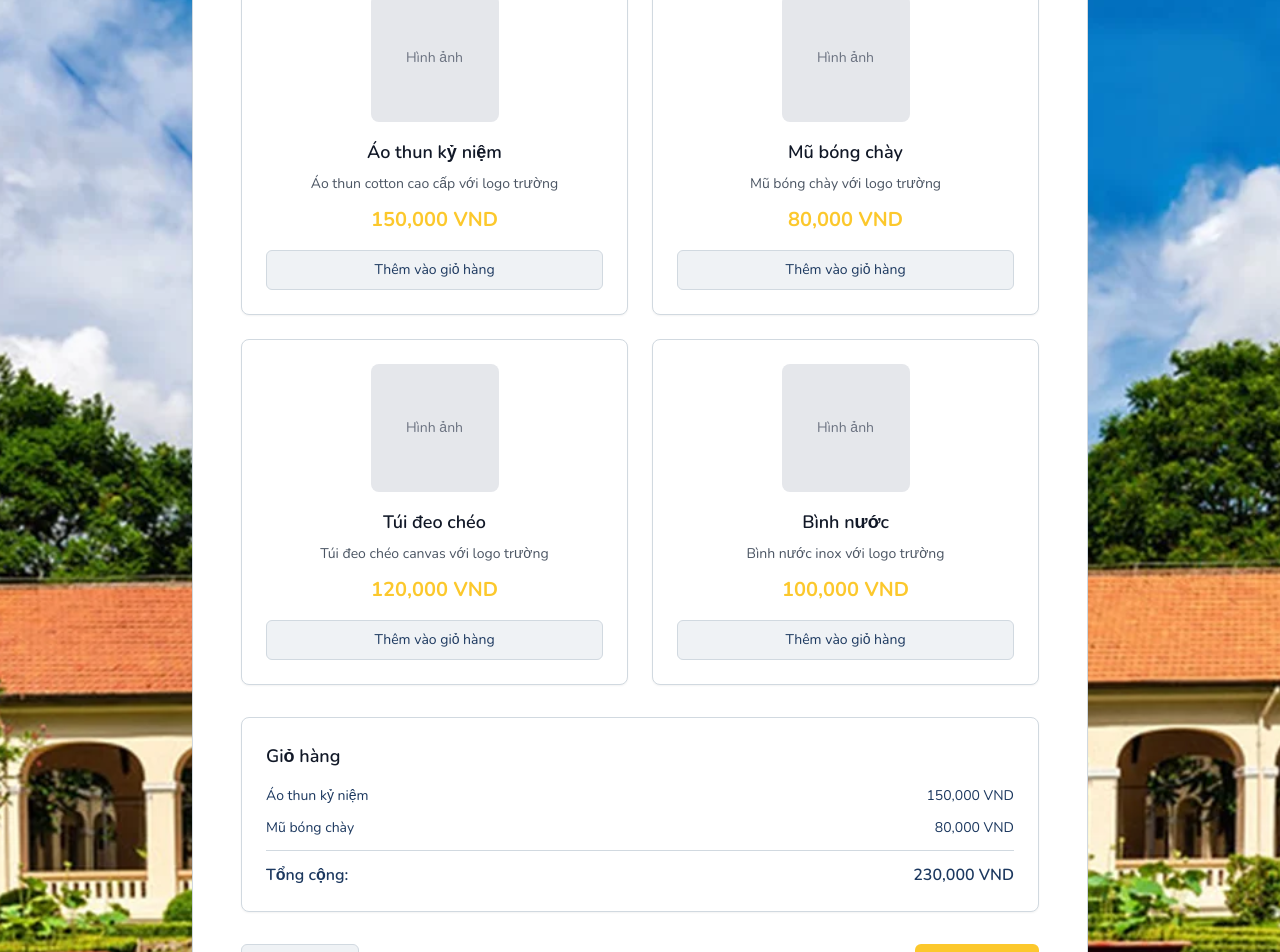
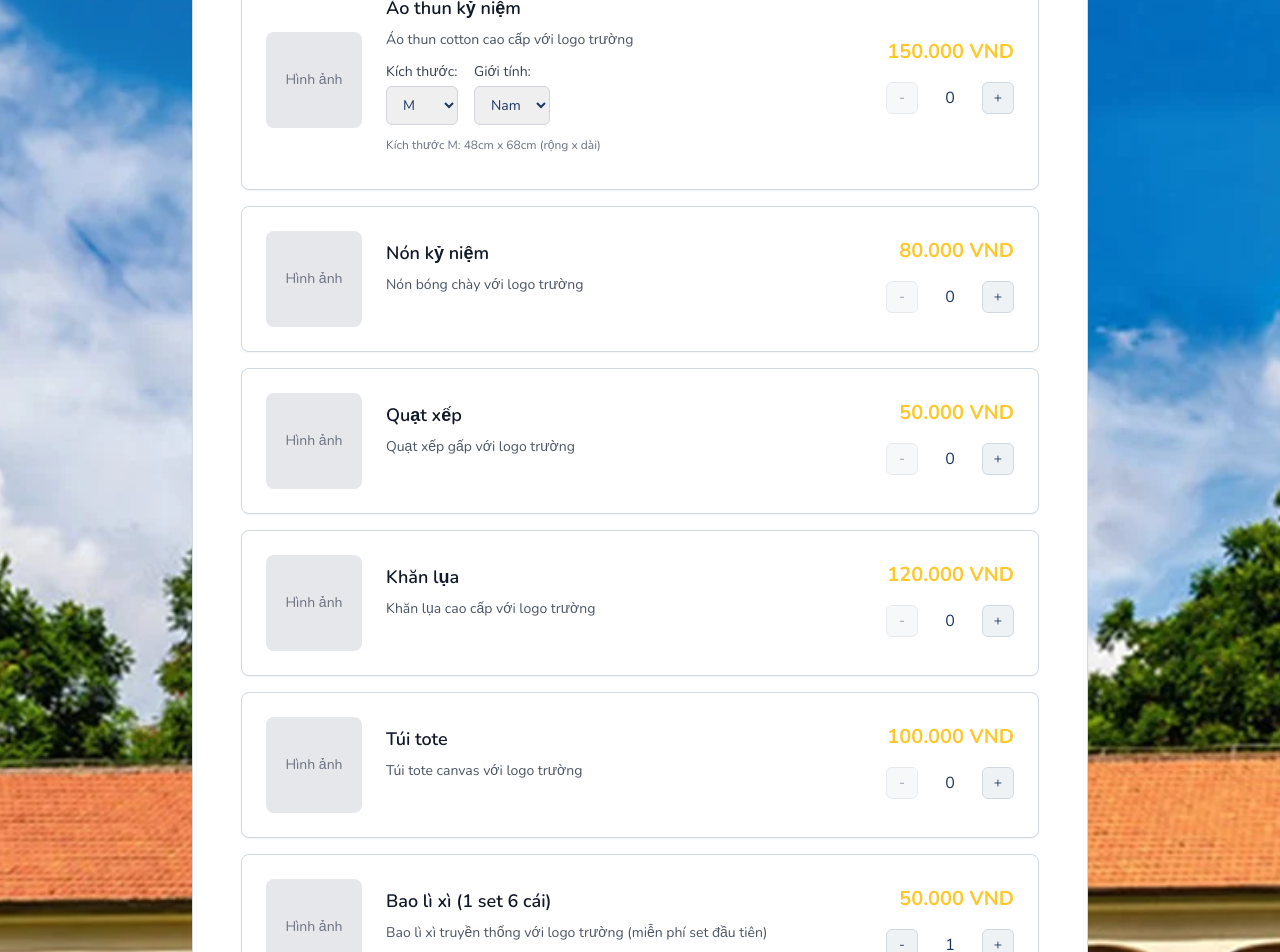
Before and after one commit to ChubbyCub/hs-reunion, a Next.js app: page /merchandise in a window 1280 px wide. Shown: the part 360-1312 px from the top of the page. Built offline with nearby package versions, Linux system fonts and the light colour scheme.

Commit message:
Added merchandise page

```diff
--- a/src/app/(steps)/merchandise/page.tsx
+++ b/src/app/(steps)/merchandise/page.tsx
@@ -5,44 +5,128 @@ import { Button } from "@/components/ui/button";
 import { Card, CardContent } from "@/components/ui/card";
 import { useRouter } from "next/navigation";
 import { useTranslations } from 'next-intl';
+import { useState } from 'react';
+
+interface MerchandiseItem {
+  id: string;
+  name: string;
+  description: string;
+  price: number;
+  defaultQuantity: number;
+  sizes?: string[];
+  selectedSize?: string;
+  genders?: string[];
+  selectedGender?: string;
+  quantity: number;
+}
 
 export default function MerchandisePage() {
   const router = useRouter();
   const { setStep } = useAppStore();
   const t = useTranslations('Stepper');
 
-  const merchandiseItems = [
+  const [merchandiseItems, setMerchandiseItems] = useState<MerchandiseItem[]>([
     {
-      id: 1,
+      id: "tshirt",
       name: "Áo thun kỷ niệm",
       description: "Áo thun cotton cao cấp với logo trường",
-      price: "150,000 VND",
-      image: "/placeholder-tshirt.jpg"
+      price: 150000,
+      defaultQuantity: 0,
+      sizes: ["S", "M", "L", "XL", "XXL", "3XL", "4XL"],
+      selectedSize: "M",
+      genders: ["Nam", "Nữ"],
+      selectedGender: "Nam",
+      quantity: 0
     },
     {
-      id: 2,
-      name: "Mũ bóng chày",
-      description: "Mũ bóng chày với logo trường",
-      price: "80,000 VND",
-      image: "/placeholder-cap.jpg"
+      id: "hat",
+      name: "Nón kỷ niệm",
+      description: "Nón bóng chày với logo trường",
+      price: 80000,
+      defaultQuantity: 0,
+      quantity: 0
     },
     {
-      id: 3,
-      name: "Túi đeo chéo",
-      description: "Túi đeo chéo canvas với logo trường",
-      price: "120,000 VND",
-      image: "/placeholder-bag.jpg"
+      id: "fan",
+      name: "Quạt xếp",
+      description: "Quạt xếp gấp với logo trường",
+      price: 50000,
+      defaultQuantity: 0,
+      quantity: 0
     },
     {
-      id: 4,
-      name: "Bình nước",
-      description: "Bình nước inox với logo trường",
-      price: "100,000 VND",
-      image: "/placeholder-bottle.jpg"
+      id: "scarf",
+      name: "Khăn lụa",
+      description: "Khăn lụa cao cấp với logo trường",
+      price: 120000,
+      defaultQuantity: 0,
+      quantity: 0
+    },
+    {
+      id: "tote",
+      name: "Túi tote",
+      description: "Túi tote canvas với logo trường",
+      price: 100000,
+      defaultQuantity: 0,
+      quantity: 0
+    },
+    {
+      id: "redEnvelope",
+      name: "Bao lì xì (1 set 6 cái)",
+      description: "Bao lì xì truyền thống với logo trường (miễn phí set đầu tiên)",
+      price: 50000,
+      defaultQuantity: 1,
+      quantity: 1
     }
-  ];
+  ]);
+
+  const updateQuantity = (id: string, newQuantity: number) => {
+    setMerchandiseItems(items =>
+      items.map(item =>
+        item.id === id
+          ? { ...item, quantity: Math.max(0, newQuantity) }
+          : item
+      )
+    );
+  };
+
+  const updateSize = (id: string, newSize: string) => {
+    setMerchandiseItems(items =>
+      items.map(item =>
+        item.id === id
+          ? { ...item, selectedSize: newSize }
+          : item
+      )
+    );
+  };
+
+  const updateGender = (id: string, newGender: string) => {
+    setMerchandiseItems(items =>
+      items.map(item =>
+        item.id === id
+          ? { ...item, selectedGender: newGender }
+          : item
+      )
+    );
+  };
+
+  const getTotalPrice = () => {
+    return merchandiseItems.reduce((total, item) => {
+      if (item.id === "redEnvelope") {
+        // First set is free, additional sets cost 50,000 VND each
+        const additionalSets = Math.max(0, item.quantity - 1);
+        return total + (item.price * additionalSets);
+      }
+      return total + (item.price * item.quantity);
+    }, 0);
+  };
+
+  const getSelectedItems = () => {
+    return merchandiseItems.filter(item => item.quantity > 0);
+  };
 
   const handleNext = () => {
+    // TODO: Save merchandise selections to store
     setStep(3);
     router.push("/donation");
   };
@@ -55,45 +139,115 @@ export default function MerchandisePage() {
   return (
     <div className="min-h-screen bg-white">
       <div className="container mx-auto px-4 py-8">
-        <div className="max-w-4xl mx-auto">
+        <div className="max-w-6xl mx-auto">
           {/* Header */}
           <div className="text-center mb-8">
             <h1 className="text-2xl font-title text-gray-900 mb-4">
               {t('merchandise')}
             </h1>
             <p className="mt-2 text-muted-foreground font-legalese">
-              Chọn các sản phẩm lưu niệm để đặt hàng. Bạn có thể chọn nhiều sản phẩm khác nhau.
+              Chọn các sản phẩm lưu niệm để đặt hàng. Bao lì xì sẽ được tặng kèm cho tất cả người tham dự.
             </p>
           </div>
 
-          {/* Merchandise Grid */}
-          <div className="grid grid-cols-1 md:grid-cols-2 lg:grid-cols-2 gap-6 mb-8">
+          {/* Merchandise Items - Row Layout */}
+          <div className="space-y-4 mb-8">
             {merchandiseItems.map((item) => (
               <Card key={item.id} className="hover:shadow-lg transition-shadow duration-200">
                 <CardContent className="p-6">
-                  <div className="text-center">
-                    <div className="w-32 h-32 mx-auto mb-4 bg-gray-200 rounded-lg flex items-center justify-center">
+                  <div className="flex items-center space-x-6">
+                    {/* Image Placeholder */}
+                    <div className="w-24 h-24 bg-gray-200 rounded-lg flex items-center justify-center flex-shrink-0">
                       <span className="text-gray-500 text-sm">Hình ảnh</span>
                     </div>
+
+                    {/* Item Details */}
+                    <div className="flex-1">
                       <h3 className="text-lg font-semibold text-gray-900 mb-2">
                         {item.name}
                       </h3>
                       <p className="text-gray-600 mb-3 text-sm">
                         {item.description}
                       </p>
+
+                                              {/* Size and Gender Selection for T-shirt */}
+                        <div className="flex space-x-4 mb-3">
+                          {item.sizes && (
+                            <div>
+                              <label className="block text-sm font-medium text-gray-700 mb-1">Kích thước:</label>
+                              <select
+                                value={item.selectedSize}
+                                onChange={(e) => updateSize(item.id, e.target.value)}
+                                className="px-3 py-2 border border-gray-300 rounded-md focus:outline-none focus:ring-2 focus:ring-blue-500 text-sm"
+                              >
+                                {item.sizes.map(size => (
+                                  <option key={size} value={size}>{size}</option>
+                                ))}
+                              </select>
+                            </div>
+                          )}
+
+                          {item.genders && (
+                            <div>
+                              <label className="block text-sm font-medium text-gray-700 mb-1">Giới tính:</label>
+                              <select
+                                value={item.selectedGender}
+                                onChange={(e) => updateGender(item.id, e.target.value)}
+                                className="px-3 py-2 border border-gray-300 rounded-md focus:outline-none focus:ring-2 focus:ring-blue-500 text-sm"
+                              >
+                                {item.genders.map(gender => (
+                                  <option key={gender} value={gender}>{gender}</option>
+                                ))}
+                              </select>
+                            </div>
+                          )}
+                        </div>
+
+                        {/* Size measurements - Full width */}
+                        {item.sizes && (
+                          <div className="mb-3">
+                            <div className="text-xs text-gray-500">
+                              {item.selectedSize === "S" && "Kích thước S: 46cm x 66cm (rộng x dài)"}
+                              {item.selectedSize === "M" && "Kích thước M: 48cm x 68cm (rộng x dài)"}
+                              {item.selectedSize === "L" && "Kích thước L: 50cm x 70cm (rộng x dài)"}
+                              {item.selectedSize === "XL" && "Kích thước XL: 52cm x 72cm (rộng x dài)"}
+                              {item.selectedSize === "XXL" && "Kích thước XXL: 54cm x 74cm (rộng x dài)"}
+                              {item.selectedSize === "3XL" && "Kích thước 3XL: 56cm x 76cm (rộng x dài)"}
+                              {item.selectedSize === "4XL" && "Kích thước 4XL: 58cm x 78cm (rộng x dài)"}
+                            </div>
+                          </div>
+                        )}
+                    </div>
+
+                    {/* Price and Quantity */}
+                    <div className="text-right flex-shrink-0">
+                      {/* Price Display */}
                       <p className="text-xl font-bold text-primary mb-4">
-                      {item.price}
+                        {`${item.price.toLocaleString('vi-VN')} VND`}
                       </p>
+
+                      {/* Quantity Selection */}
+                      <div className="flex items-center justify-center space-x-2 mb-2">
                         <Button
                           variant="outline"
-                      className="w-full"
-                      onClick={() => {
-                        // TODO: Add to cart functionality
-                        console.log(`Added ${item.name} to cart`);
-                      }}
+                          size="sm"
+                          onClick={() => updateQuantity(item.id, item.quantity - 1)}
+                          disabled={item.quantity <= 0}
+                          className="w-8 h-8 p-0"
                         >
-                      Thêm vào giỏ hàng
+                          -
                         </Button>
+                        <span className="w-12 text-center font-medium">{item.quantity}</span>
+                        <Button
+                          variant="outline"
+                          size="sm"
+                          onClick={() => updateQuantity(item.id, item.quantity + 1)}
+                          className="w-8 h-8 p-0"
+                        >
+                          +
+                        </Button>
+                      </div>
+                    </div>
                   </div>
                 </CardContent>
               </Card>
@@ -104,22 +258,42 @@ export default function MerchandisePage() {
           <Card className="mb-8">
             <CardContent className="p-6">
               <h3 className="text-lg font-semibold text-gray-900 mb-4">Giỏ hàng</h3>
+              {getSelectedItems().length === 0 ? (
+                <p className="text-gray-500 text-center py-4">Chưa có sản phẩm nào được chọn</p>
+              ) : (
                 <div className="space-y-3">
-                <div className="flex justify-between text-sm">
-                  <span>Áo thun kỷ niệm</span>
-                  <span>150,000 VND</span>
+                  {getSelectedItems().map((item) => (
+                    <div key={item.id} className="flex justify-between items-center text-sm">
+                      <div className="flex-1">
+                        <span className="font-medium">{item.name}</span>
+                        {item.sizes && item.selectedSize && (
+                          <span className="text-gray-500 ml-2">(Size: {item.selectedSize})</span>
+                        )}
+                        {item.genders && item.selectedGender && (
+                          <span className="text-gray-500 ml-2">({item.selectedGender})</span>
+                        )}
+                        {item.quantity > 1 && (
+                          <span className="text-gray-500 ml-2">x{item.quantity}</span>
+                        )}
                       </div>
-                <div className="flex justify-between text-sm">
-                  <span>Mũ bóng chày</span>
-                  <span>80,000 VND</span>
+                      <span className="font-medium">
+                        {item.id === "redEnvelope" && item.quantity === 1
+                          ? "Miễn phí"
+                          : item.id === "redEnvelope" && item.quantity > 1
+                          ? `${(item.price * (item.quantity - 1)).toLocaleString('vi-VN')} VND (set đầu tiên miễn phí)`
+                          : `${(item.price * item.quantity).toLocaleString('vi-VN')} VND`
+                        }
+                      </span>
                     </div>
+                  ))}
                   <div className="border-t pt-3">
-                  <div className="flex justify-between font-semibold">
+                    <div className="flex justify-between font-semibold text-lg">
                       <span>Tổng cộng:</span>
-                    <span>230,000 VND</span>
+                      <span>{getTotalPrice().toLocaleString('vi-VN')} VND</span>
                     </div>
                   </div>
                 </div>
+              )}
             </CardContent>
           </Card>
 
```
Lines whose indentation alone changed are shown as unchanged.
